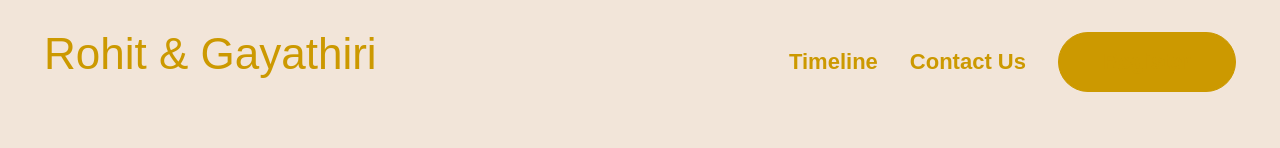
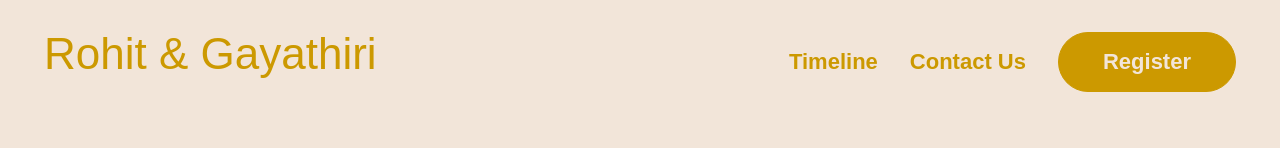
Before and after one commit to MayuranThanushan/wedding-landing, a plain HTML site: page index.html in a window 1280 px wide. In both pictures the pointer is over the button 1146 px from the left and 62 px from the top of the page. Shown: the top 148 px of the page. Drawn offline with Linux system fonts and the light colour scheme.

Commit message:
btn bug fixed

```diff
--- a/style.css
+++ b/style.css
@@ -55,7 +55,7 @@
 
     .btn:hover {
         background: var(--Accent);
-        color: var(--BG);
+        color: var(--Background);
     }
 
     .main-title {
```
